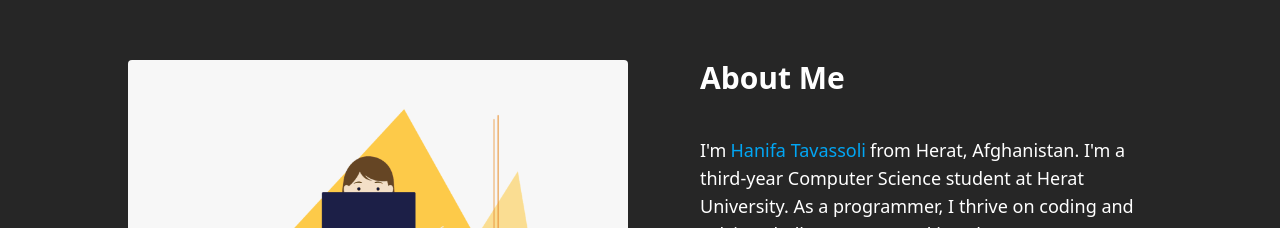
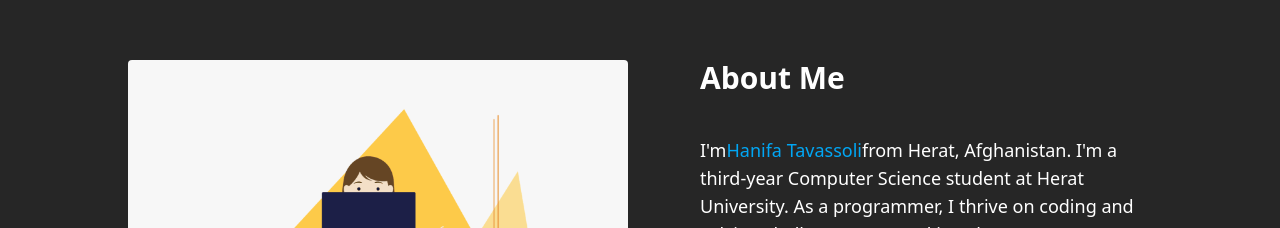
Before and after one commit to HanifaTavassoli/Portfolio-2, a React (Vite) app: page / in a window 1280 px wide. Shown: the part 820-1048 px from the top of the page. Built offline with nearby package versions, Linux system fonts and the light colour scheme.

Commit message:
Add toggle functionality for 'Show More' button using useState

```diff
--- a/src/components/About.jsx
+++ b/src/components/About.jsx
@@ -1,4 +1,9 @@
+import { useState } from "react";
 function About({ animation }) {
+  const [showMore, setShowMore] = useState(true);
+  const toggleShowMore = () => {
+    setShowMore((showMore) => !showMore);
+  };
   return (
     <section className="py-20 bg-neutral-800 " id="about-section">
       <div className="custom-container">
@@ -17,7 +22,7 @@ function About({ animation }) {
             <div className="sm:text-base md:text-lg hyphenate text-base">
               <span>
                 I'm
-                <a href="#" className="text-sky-500 mx-1">
+                <a href="#" className="text-sky-500">
                   Hanifa Tavassoli
                 </a>
                 from Herat, Afghanistan. I'm a third-year Computer Science
```
